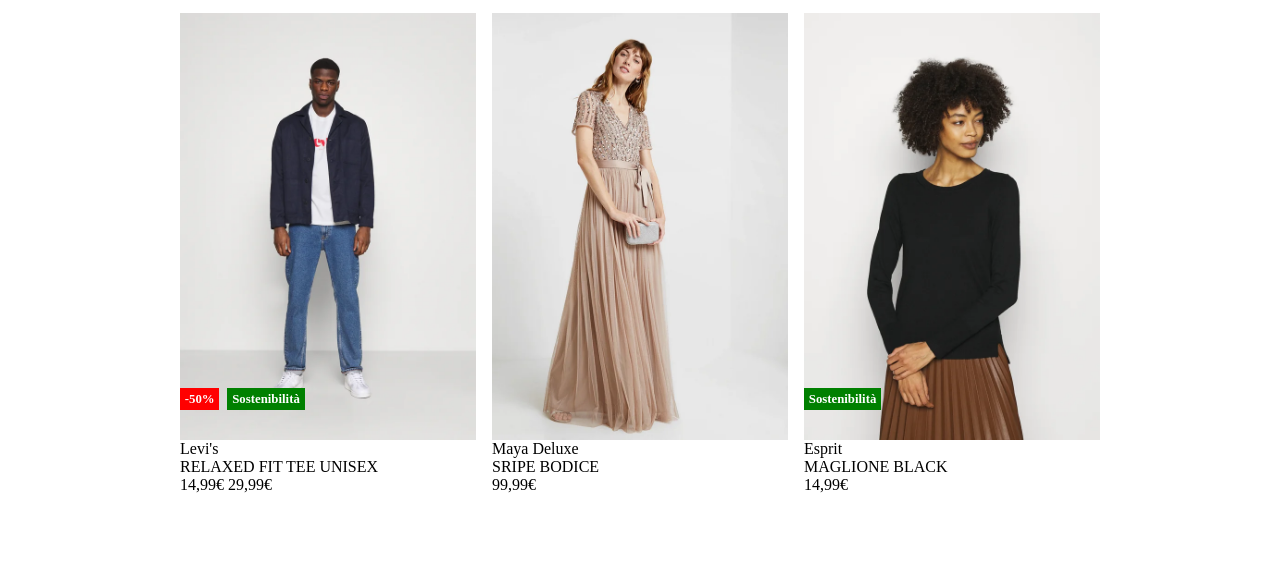
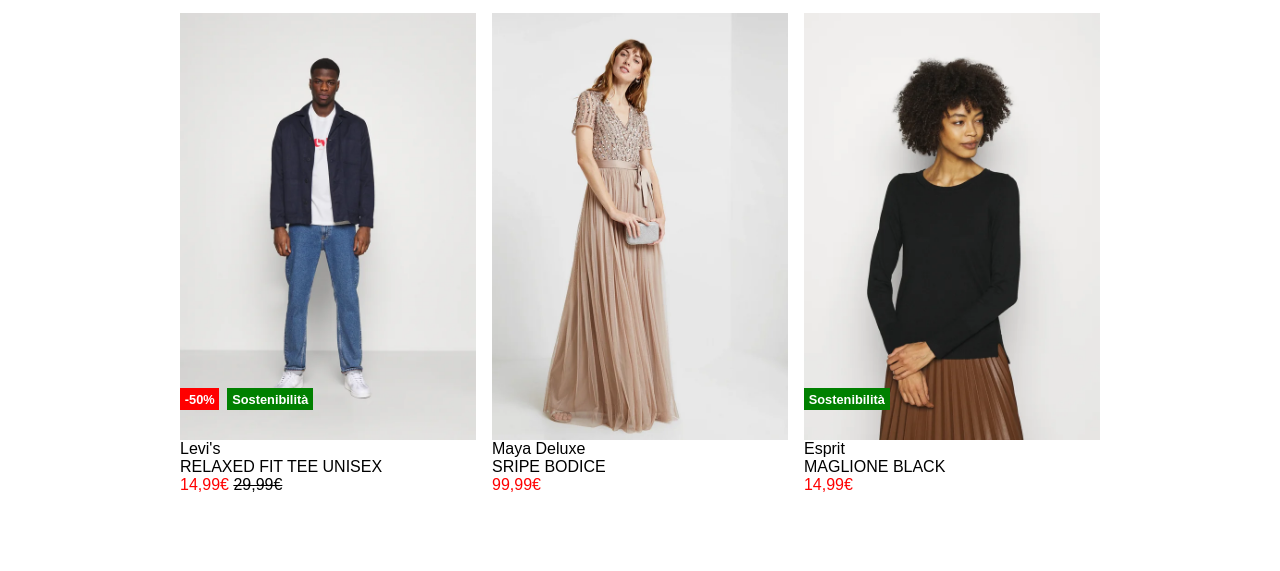
Before and after one commit to LuigginaRossi/html-css-boolando, a plain HTML site: page index.html in a window 1280 px wide. Shown: the part 565-1136 px from the top of the page. Drawn offline with Linux system fonts and the light colour scheme.

Commit message:
finishing touches

```diff
--- a/css/style.css
+++ b/css/style.css
@@ -2,6 +2,18 @@
     padding: 0;
     margin: 0;
     box-sizing: border-box;
+}
+
+body{
+    font-family: 'Poppins', sans-serif;
+}
+
+.cost{
+    color: #ff0000;
+}
+span{
+    text-decoration: line-through;
+    color: black;
 }
 
 header{
@@ -10,6 +22,8 @@ header{
     position: fixed;
     font-size: 1rem;
     padding: 0.5rem 0;
+    width: 100vw;
+    font-family: 'Poppins', sans-serif;
 }
 
 main{
@@ -117,6 +131,7 @@ a{
 footer{
     background-color: #1a1a1a;
     color: white;
+    padding: 1rem 0;
 }
 
 .container-info-leg{
```
